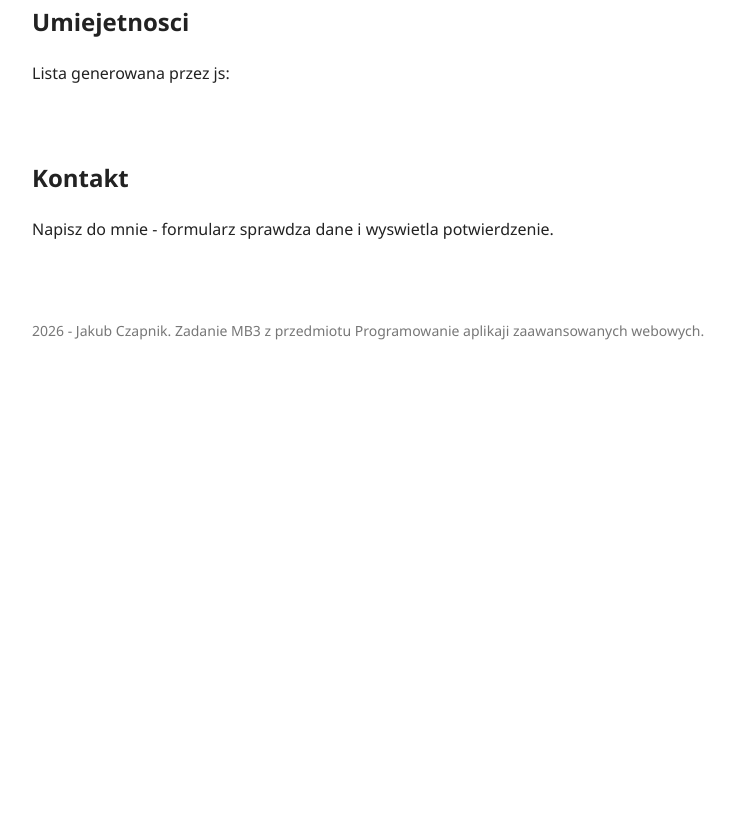
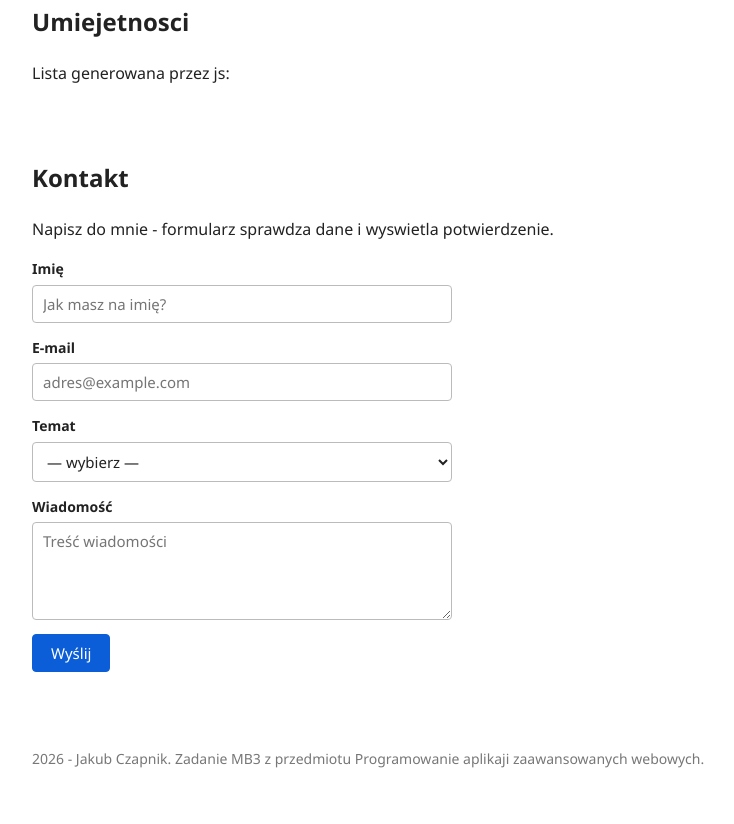
Before and after one commit to Kubbub9/webowe-aplikacje, a plain HTML site: page mb03-wizytowka/index.html in a window 1280 px wide. Shown: the part 494-1318 px from the top of the page, without its empty margins (228-962 px from the left). Before the commit the page ends 891 px from the top, so only its background shows below. Drawn offline with Linux system fonts and the light colour scheme.

Commit message:
MB3: dodatkowy kod css i html

```diff
--- a/mb03-wizytowka/index.html
+++ b/mb03-wizytowka/index.html
@@ -33,6 +33,36 @@
         <section id="kontakt">
             <h2>Kontakt</h2>
             <p>Napisz do mnie - formularz sprawdza dane i wyswietla potwierdzenie.</p>
+            <form id="formularz-kontakt">
+                <div class="pole">
+                    <label for="imie">Imię</label>
+                    <input type="text" id="imie" name="imie" placeholder="Jak masz na imię?">
+                </div>
+
+                <div class="pole">
+                    <label for="email">E-mail</label>
+                    <input type="email" id="email" name="email" placeholder="adres@example.com">
+                </div>
+
+                <div class="pole">
+                    <label for="temat">Temat</label>
+                    <select id="temat" name="temat">
+                        <option value="">— wybierz —</option>
+                        <option value="wspolpraca">Współpraca</option>
+                        <option value="pytanie">Pytanie</option>
+                        <option value="inne">Inne</option>
+                    </select>
+                </div>
+
+                <div class="pole">
+                    <label for="tresc">Wiadomość</label>
+                    <textarea id="tresc" name="tresc" rows="4"placeholder="Treść wiadomości"></textarea>
+                </div>
+
+                <button type="submit">Wyślij</button>
+            </form>
+
+            <div id="komunikat"></div>
         </section>
     </main>
     <footer>
--- a/mb03-wizytowka/style.css
+++ b/mb03-wizytowka/style.css
@@ -82,3 +82,71 @@
     color: #777777;
     font-size: 14px;
 }
+
+form {
+    display: flex;
+    flex-direction: column;
+    gap: 14px;
+    max-width: 420px;
+}
+
+.pole {
+    display: flex;
+    flex-direction: column;
+    gap: 4px;
+}
+
+label {
+    font-weight: bold;
+    font-size: 14px;
+}
+
+input,
+select,
+textarea {
+    font-family: inherit;    /* pola dziedziczą krój pisma strony */
+    font-size: 15px;
+    padding: 8px 10px;
+    border: 1px solid #bbbbbb;
+    border-radius: 4px;
+    background-color: #ffffff;
+    color: #222222;
+}
+
+input:focus,
+select:focus,
+textarea:focus {
+    outline: none;
+    border-color: #0b5ed7;
+}
+
+button {
+    font-family: inherit;
+    font-size: 15px;
+    padding: 8px 18px;
+    border: 1px solid #0b5ed7;
+    border-radius: 4px;
+    background-color: #0b5ed7;
+    color: #ffffff;
+    cursor: pointer;
+    align-self: flex-start;
+}
+
+button:hover {
+    background-color: #0a4fb4;
+}
+
+#komunikat {
+    margin-top: 14px;
+    padding: 0;
+}
+
+#komunikat.blad {
+    color: #b02a2a;
+    font-weight: bold;
+}
+
+#komunikat.sukces {
+    color: #1b7f3b;
+    font-weight: bold;
+}
```
